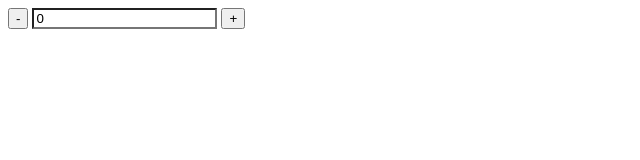
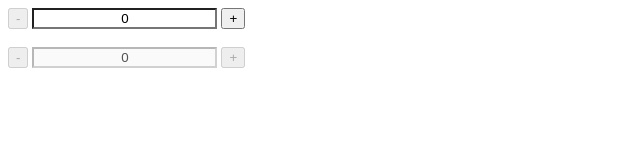
Before and after one commit to dimanech/aria-spin-button, a plain HTML site: page index.html in a window 1280 px wide. Shown: the whole page, without its empty margins (0-640 px from the left). Drawn offline with Linux system fonts and the light colour scheme.

Commit message:
ADD: handle disabled state

```diff
--- a/index.html
+++ b/index.html
@@ -22,6 +22,23 @@
 		<button tabindex="-1">+</button>
 	</div>
 
+	<br>
+
+	<div>
+		<button tabindex="-1">-</button>
+		<input
+				disabled
+				id="spinbutton2"
+				type="text"
+				value="0"
+				role="spinbutton"
+				aria-valuenow="1"
+				aria-valuemin="0"
+				aria-valuemax="50"
+		/>
+		<button tabindex="-1">+</button>
+	</div>
+
 	<script src="spin-button.js"></script>
 </body>
 </html>
--- a/spin-button.css
+++ b/spin-button.css
@@ -5,4 +5,5 @@
 input {
 	appearance: none;
 	-webkit-appearance: none;
+	text-align: center;
 }
--- a/spin-button.js
+++ b/spin-button.js
@@ -26,6 +26,8 @@ class SpinButton {
 
 	init() {
 		this.addEventListeners();
+		this.setInputValue(this.currentValue);
+		this.handleComponentState();
 	}
 
 	addEventListeners() {
@@ -115,8 +117,28 @@ class SpinButton {
 	setInputValue(value) {
 		this.input.setAttribute('aria-currentValue', value);
 		this.input.value = value;
+
+		this.handleButtonsState();
+	}
+
+	handleButtonsState() {
+		this.currentValue <= this.minValue ?
+				this.decrementButton.setAttribute('disabled', '') :
+				this.decrementButton.removeAttribute('disabled');
+		this.currentValue >= this.maxValue ?
+				this.incrementButton.setAttribute('disabled', '') :
+				this.incrementButton.removeAttribute('disabled');
+	}
+
+	handleComponentState() {
+		if (this.input.getAttribute('disabled') !== null) {
+			this.incrementButton.setAttribute('disabled', '');
+			this.decrementButton.setAttribute('disabled', '');
+		}
 	}
 }
 
-var spinbuton = new SpinButton(document.getElementById('spinbutton'));
-spinbuton.init();
+var spinbutton = new SpinButton(document.getElementById('spinbutton'));
+var spinbutton2 = new SpinButton(document.getElementById('spinbutton2'));
+spinbutton.init();
+spinbutton2.init();
```
